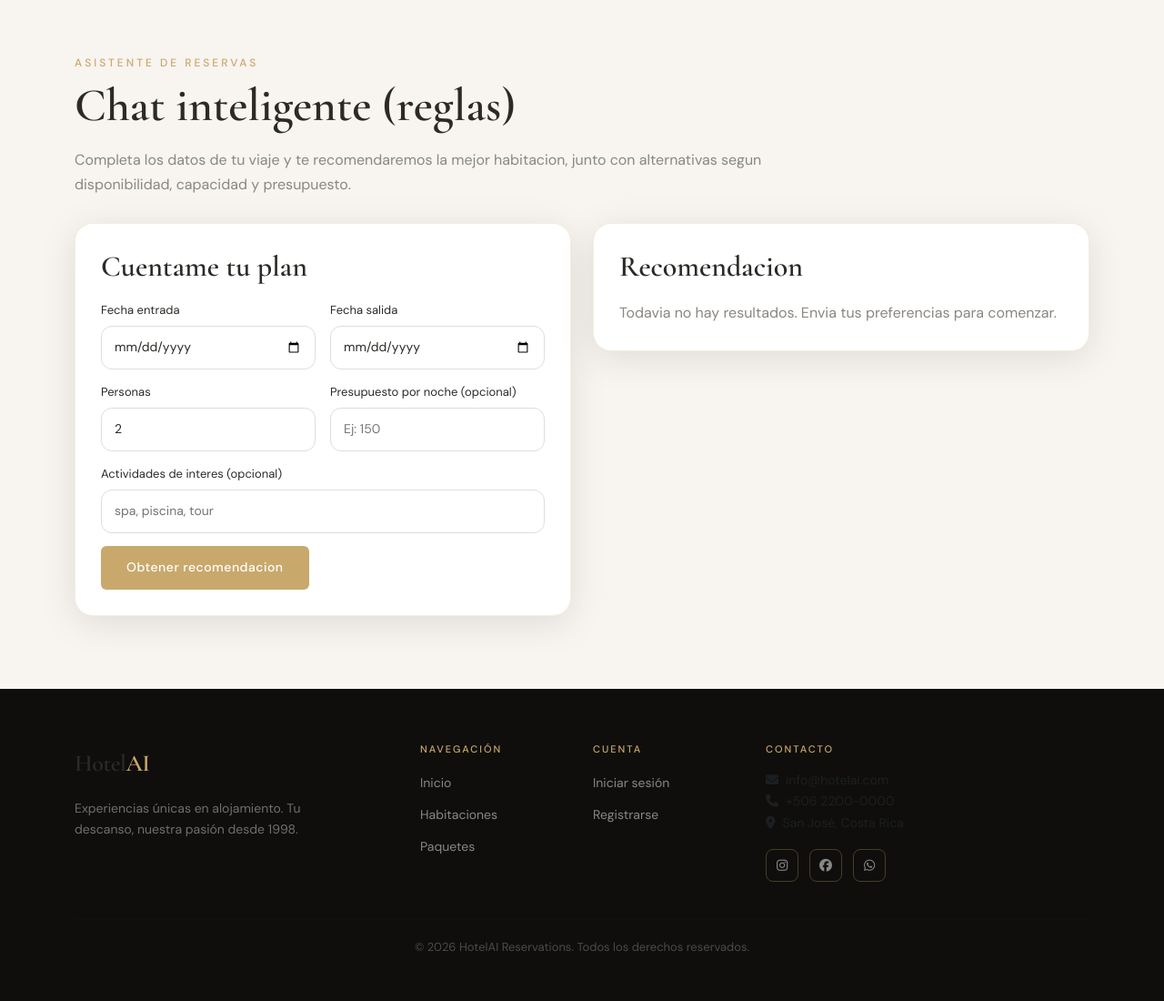
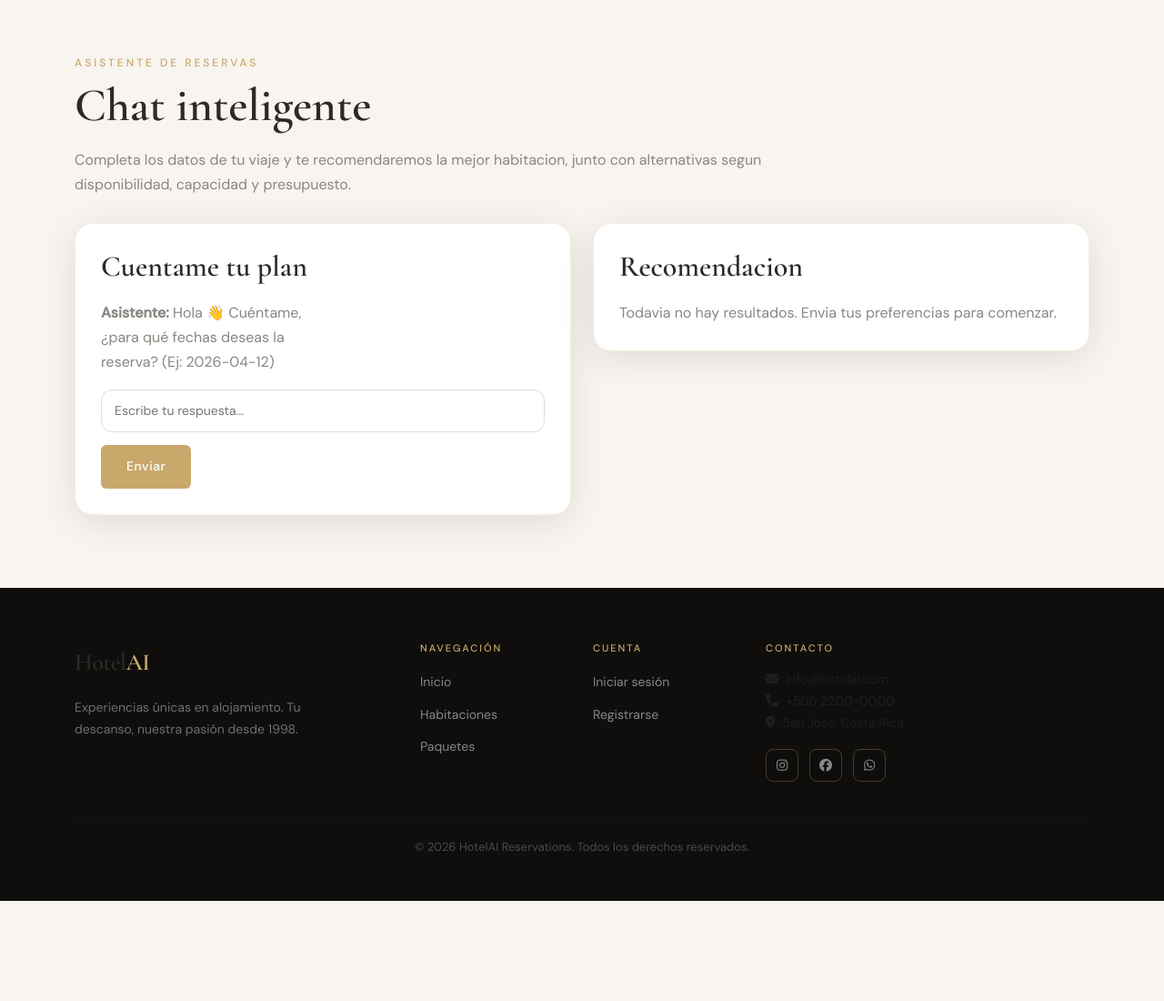
Before and after one commit to Lalolandia/Hotel-AI-Reservations, a Flask app: page /chat in a window 1280 px wide. Shown: the part 81-1181 px from the top of the page at 91% size. After the commit the page ends 1071 px from the top, so only its background shows below. Run offline with Flask 3, Linux system fonts and the light colour scheme.

Commit message:
Chatbot  funcional

```diff
--- a/HospedaAI/app/templates/chatAI/chat.html
+++ b/HospedaAI/app/templates/chatAI/chat.html
@@ -5,7 +5,7 @@
   <div class="container">
     <div class="chat-assistant-header">
       <p class="section-eyebrow mb-2">Asistente de reservas</p>
-      <h1 class="section-title mb-3">Chat inteligente (reglas)</h1>
+      <h1 class="section-title mb-3">Chat inteligente</h1>
       <p class="chat-assistant-subtitle">
         Completa los datos de tu viaje y te recomendaremos la mejor habitacion,
         junto con alternativas segun disponibilidad, capacidad y presupuesto.
@@ -15,31 +15,19 @@
     <div class="chat-assistant-grid">
       <article class="chat-assistant-card">
         <h2>Cuentame tu plan</h2>
-        <form id="chat-assistant-form" class="chat-form-grid">
-          <div>
-            <label for="fecha_inicio">Fecha entrada</label>
-            <input id="fecha_inicio" name="fecha_inicio" type="date" required>
+        <div id="chat-box" class="chat-form-grid" style="max-height: 300px; overflow-y: auto;">
+  <p class="chat-empty"><strong>Asistente:</strong> Hola 👋 Cuéntame, ¿para qué fechas deseas la reserva? (Ej: 2026-04-12)</p>
 </div>
-          <div>
-            <label for="fecha_fin">Fecha salida</label>
-            <input id="fecha_fin" name="fecha_fin" type="date" required>
-          </div>
-          <div>
-            <label for="personas">Personas</label>
-            <input id="personas" name="personas" type="number" min="1" value="2" required>
-          </div>
-          <div>
-            <label for="presupuesto">Presupuesto por noche (opcional)</label>
-            <input id="presupuesto" name="presupuesto" type="number" min="1" step="0.01" placeholder="Ej: 150">
+
+<form id="chat-form" class="chat-form-grid mt-3">
+  <div class="chat-form-full">
+    <input id="user-input" type="text" placeholder="Escribe tu respuesta..." required>
   </div>
   <div class="chat-form-full">
-            <label for="actividades">Actividades de interes (opcional)</label>
-            <input id="actividades" name="actividades" type="text" placeholder="spa, piscina, tour">
-          </div>
-          <div class="chat-form-full">
-            <button type="submit" class="btn-gold">Obtener recomendacion</button>
+    <button type="submit" class="btn-gold">Enviar</button>
   </div>
 </form>
+
       </article>
 
       <article class="chat-assistant-card" id="chat-result">
@@ -54,8 +42,27 @@
 {% block scripts %}
 {{ super() }}
 <script>
-  const form = document.getElementById("chat-assistant-form");
+const chatBox = document.getElementById("chat-box");
+const form = document.getElementById("chat-form");
+const input = document.getElementById("user-input");
 const resultBox = document.getElementById("chat-result");
+
+// 🔥 estado del chat
+let state = {
+  fecha_inicio: null,
+  fecha_fin: null,
+  personas: null,
+  presupuesto: null,
+  actividades: null
+};
+
+let step = 0;
+
+//  UI mensajes
+function addMessage(sender, text) {
+  chatBox.innerHTML += `<p><strong>${sender}:</strong> ${text}</p>`;
+  chatBox.scrollTop = chatBox.scrollHeight;
+}
 
 function currency(value) {
   return new Intl.NumberFormat("es-CR", {
@@ -65,11 +72,7 @@
   }).format(value);
 }
 
-  function recommendationCard(title, room, showReserveButton = true) {
-    const reserveButton = showReserveButton
-      ? `<a class="btn-gold mt-2" href="${room.booking_url}">Reservar</a>`
-      : "";
-
+function recommendationCard(title, room) {
   return `
     <div class="chat-room-card">
       <h3>${title}</h3>
@@ -77,41 +80,68 @@
       <p><strong>Capacidad:</strong> ${room.capacidad} personas</p>
       <p><strong>Precio por noche:</strong> ${currency(room.precio_noche)}</p>
       <p><strong>Total estimado:</strong> ${currency(room.total_estimado)}</p>
-        ${reserveButton}
+      <a class="btn-gold mt-2" href="${room.booking_url}">Reservar</a>
     </div>
   `;
 }
 
-  form.addEventListener("submit", async (event) => {
-    event.preventDefault();
+form.addEventListener("submit", async (e) => {
+  e.preventDefault();
 
-    resultBox.innerHTML = "<h2>Recomendacion</h2><p class='chat-empty'>Consultando disponibilidad...</p>";
+  const message = input.value;
+  addMessage("Tú", message);
+  input.value = "";
 
-    const payload = {
-      fecha_inicio: form.fecha_inicio.value,
-      fecha_fin: form.fecha_fin.value,
-      personas: form.personas.value,
-      presupuesto: form.presupuesto.value,
-      actividades: form.actividades.value
-    };
+  // flujo conversacional
+  if (step === 0) {
+    state.fecha_inicio = message;
+    addMessage("Asistente", "¿Cuál es la fecha de salida? (Ej: 2026-04-12)");
+    step++;
+    return;
+  }
+
+  if (step === 1) {
+    state.fecha_fin = message;
+    addMessage("Asistente", "¿Cuántas personas? (Ej: 2)");
+    step++;
+    return;
+  }
+
+  if (step === 2) {
+    state.personas = message;
+    addMessage("Asistente", "¿Presupuesto por noche? (Ej: 100)");
+    step++;
+    return;
+  }
+
+  if (step === 3) {
+    state.presupuesto = message;
+    addMessage("Asistente", "¿Actividades de interés? (Ej: spa, piscina)");
+    step++;
+    return;
+  }
+
+  if (step === 4) {
+    state.actividades = message;
+
+    addMessage("Asistente", "Consultando disponibilidad... 🔎");
+
+    resultBox.innerHTML = "<h2>Recomendacion</h2><p class='chat-empty'>Procesando...</p>";
 
     try {
       const response = await fetch("/api/chat/recommendation", {
         method: "POST",
         headers: { "Content-Type": "application/json" },
-        body: JSON.stringify(payload)
+        body: JSON.stringify(state)
       });
+
       const data = await response.json();
 
       if (!response.ok || !data.ok) {
-        const errors = (data.errors || ["No se pudo procesar la solicitud."])
-          .map(err => `<li>${err}</li>`)
-          .join("");
         resultBox.innerHTML = `
           <h2>Recomendacion</h2>
           <div class="chat-errors">
-            <p>Corrige lo siguiente:</p>
-            <ul>${errors}</ul>
+            <p>Error al procesar la solicitud</p>
           </div>
         `;
         return;
@@ -119,36 +149,39 @@
 
       const recommendation = data.recommendation;
       const alternatives = data.alternatives || [];
-      const summaryMessage = `<p class="chat-message">${data.message}</p>`;
 
-      if (!recommendation) {
-        resultBox.innerHTML = `<h2>Recomendacion</h2>${summaryMessage}`;
-        return;
+      let html = `<h2>Recomendacion</h2>`;
+      html += `<p class="chat-message">${data.message}</p>`;
+
+      if (recommendation) {
+        html += recommendationCard("Opcion principal", recommendation);
       }
 
-      const alternativesHtml = alternatives.length
-        ? `
+      if (alternatives.length) {
+        html += `
           <div class="chat-alt-list">
             <h3>Alternativas</h3>
-            ${alternatives.map(room => recommendationCard("Alternativa", room, true)).join("")}
+            ${alternatives.map(r => recommendationCard("Alternativa", r)).join("")}
           </div>
-        `
-        : "";
+        `;
+      }
 
-      resultBox.innerHTML = `
-        <h2>Recomendacion</h2>
-        ${summaryMessage}
-        ${recommendationCard("Opcion principal", recommendation, true)}
-        ${alternativesHtml}
-      `;
+      resultBox.innerHTML = html;
+
     } catch (error) {
       resultBox.innerHTML = `
         <h2>Recomendacion</h2>
         <div class="chat-errors">
-          <p>Ocurrio un error inesperado al consultar el asistente.</p>
+          <p>Error del servidor</p>
         </div>
       `;
     }
+
+    // reset
+    step = 0;
+    state = {};
+  }
 });
 </script>
+
 {% endblock %}
```
Also changed, not shown: HospedaAI/app/static/css/site.css (+33 -0 lines). Lines whose indentation alone changed are shown as unchanged.
